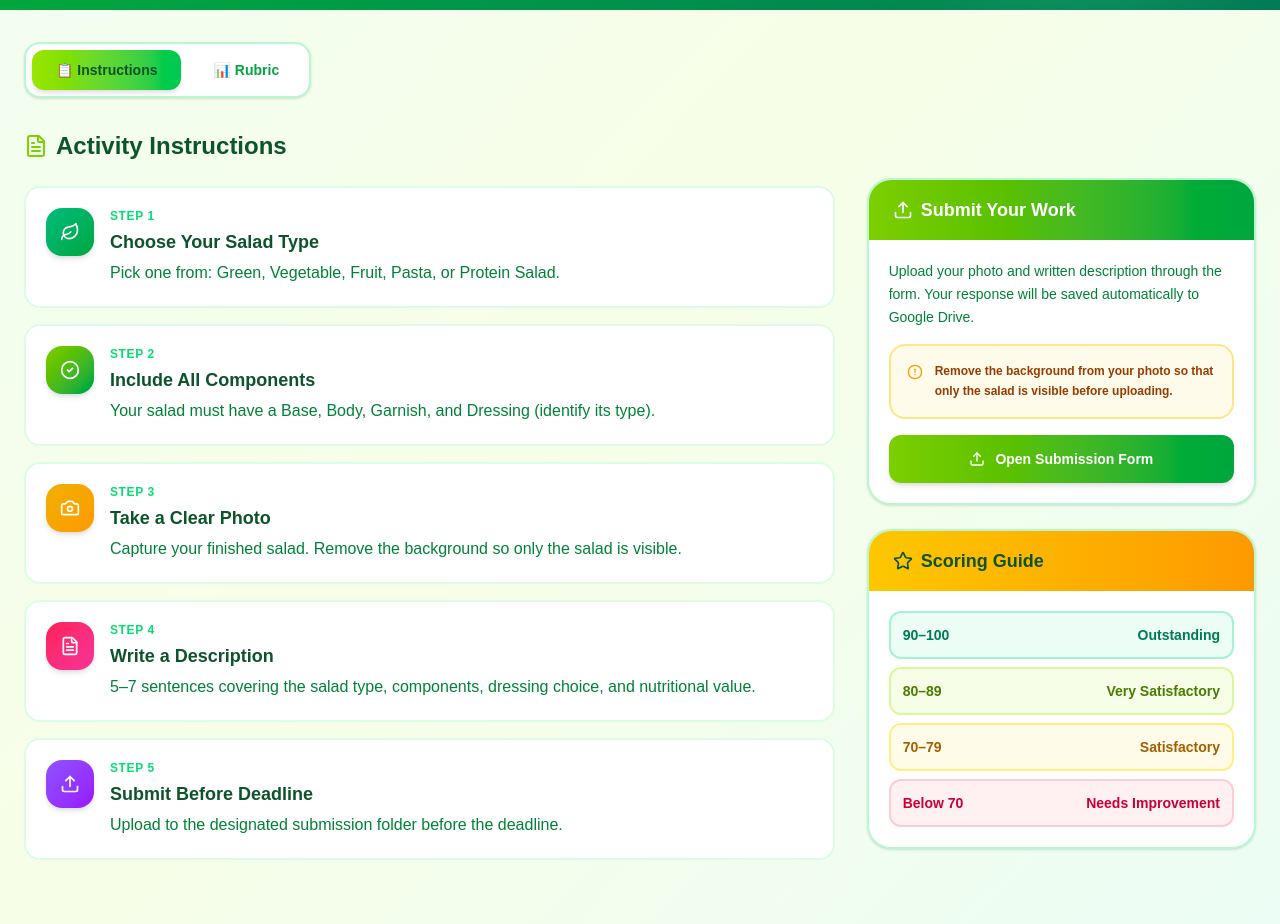
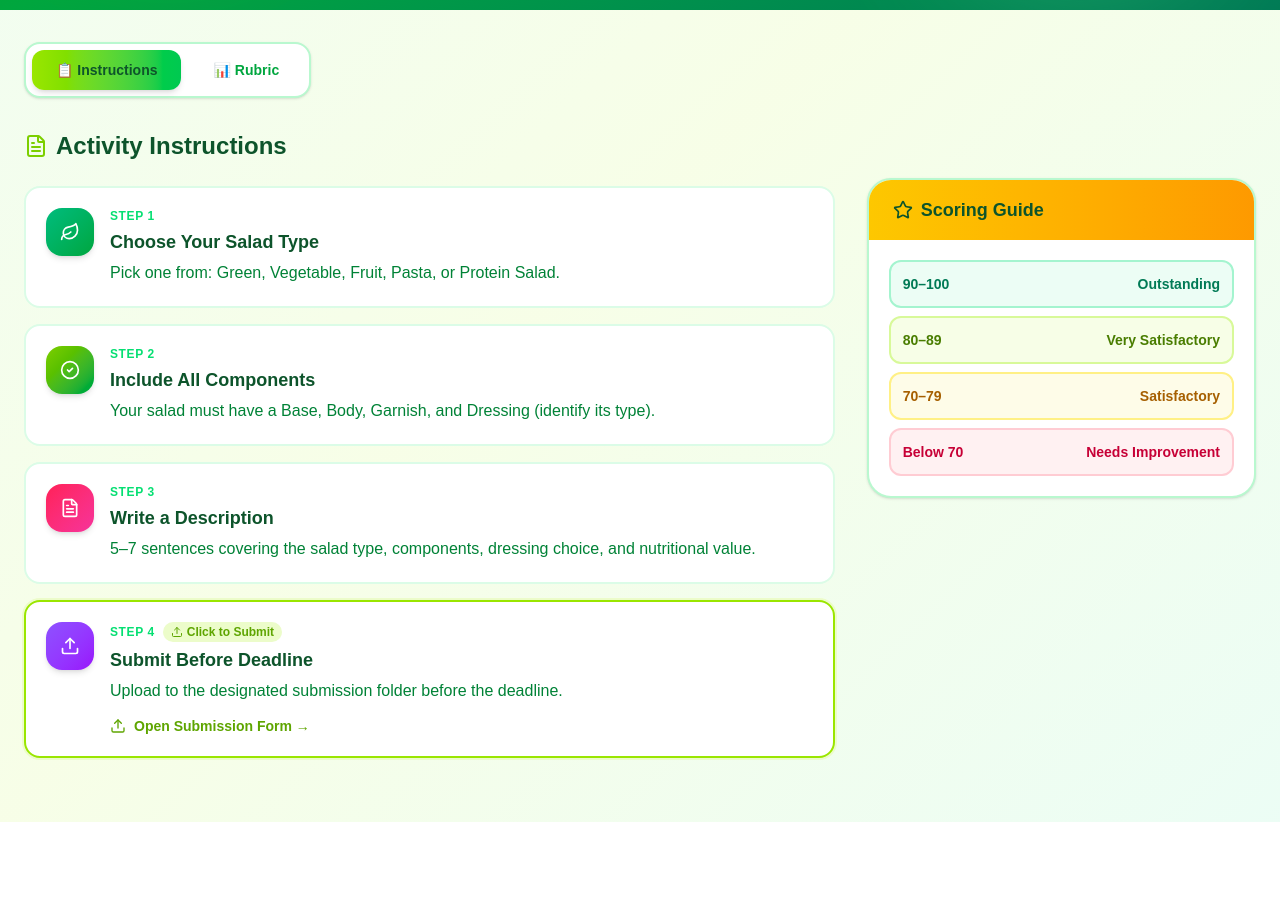
Before and after one commit to llyj-yver/tes, a Next.js app: page /activity in a window 1280 px wide. Shown: the part 380-1304 px from the top of the page. After the commit the page ends 1202 px from the top, so only its background shows below. Built offline with nearby package versions, Linux system fonts and the light colour scheme.

Commit message:
activity button issue

```diff
--- a/app/activity/page.tsx
+++ b/app/activity/page.tsx
@@ -125,20 +125,13 @@ const instructionSteps = [
   },
   {
     num: 3,
-    icon: <Camera className="w-5 h-5" />,
-    title: "Take a Clear Photo",
-    desc: "Capture your finished salad. Remove the background so only the salad is visible.",
-    color: "from-yellow-500 to-amber-500",
-  },
-  {
-    num: 4,
     icon: <FileText className="w-5 h-5" />,
     title: "Write a Description",
     desc: "5–7 sentences covering the salad type, components, dressing choice, and nutritional value.",
     color: "from-rose-500 to-pink-500",
   },
   {
-    num: 5,
+    num: 4,
     icon: <Upload className="w-5 h-5" />,
     title: "Submit Before Deadline",
     desc: "Upload to the designated submission folder before the deadline.",
@@ -146,7 +139,6 @@ const instructionSteps = [
   },
 ];
 
-// ── Component ────────────────────────────────────────────────────────────────
 const ActivityPage = () => {
   const router = useRouter();
   const [expandedRubric, setExpandedRubric] = useState<number | null>(null);
@@ -249,71 +241,61 @@ const ActivityPage = () => {
                   Activity Instructions
                 </h2>
 
-                {instructionSteps.map((step, idx) => (
+                {instructionSteps.map((step, idx) => {
+                  const isLast = idx === instructionSteps.length - 1;
+
+                  const content = (
                     <motion.div
                       key={idx}
                       initial={{ opacity: 0, x: -20 }}
                       animate={{ opacity: 1, x: 0 }}
                       transition={{ delay: idx * 0.08 }}
-                    className="flex gap-4 bg-white rounded-2xl p-5 border-2 border-green-100 hover:border-green-300 hover:shadow-md transition-all group"
+                      className={`flex gap-4 bg-white rounded-2xl p-5 border-2 transition-all group ${
+                        isLast
+                          ? "border-lime-400 hover:border-lime-500 hover:shadow-lg cursor-pointer ring-2 ring-lime-100"
+                          : "border-green-100 hover:border-green-300 hover:shadow-md"
+                      }`}
                     >
                       <div className={`w-12 h-12 rounded-2xl bg-gradient-to-br ${step.color} flex items-center justify-center text-white shrink-0 shadow-md group-hover:scale-110 transition-transform`}>
                         {step.icon}
                       </div>
-                    <div>
+                      <div className="flex-1">
                         <div className="flex items-center gap-2 mb-1">
                           <span className="text-xs font-extrabold text-green-400 uppercase tracking-wider">Step {step.num}</span>
+                          {isLast && (
+                            <span className="text-xs font-extrabold text-lime-600 bg-lime-100 px-2 py-0.5 rounded-full flex items-center gap-1">
+                              <Upload className="w-3 h-3" /> Click to Submit
+                            </span>
+                          )}
                         </div>
                         <h3 className="font-extrabold text-green-900 text-lg mb-1">{step.title}</h3>
                         <p className="text-green-700 leading-relaxed">{step.desc}</p>
+                        {isLast && (
+                          <div className="mt-3 flex items-center gap-2 text-lime-600 font-bold text-sm">
+                            <Upload className="w-4 h-4" />
+                            Open Submission Form →
+                          </div>
+                        )}
                       </div>
                     </motion.div>
-                ))}
-              </div>
+                  );
 
-              {/* Right: Submit + Alert + Scoring Guide */}
-              <div className="space-y-6 mt-12">
-
-                {/* Submit Card */}
-                <motion.div
-                  initial={{ opacity: 0, x: 20 }}
-                  animate={{ opacity: 1, x: 0 }}
-                  transition={{ delay: 0.2 }}
-                  className="bg-white rounded-3xl border-2 border-green-200 overflow-hidden shadow-sm"
-                >
-                  <div className="bg-gradient-to-r from-lime-500 to-green-600 px-6 py-4">
-                    <h3 className="text-white font-extrabold text-lg flex items-center gap-2">
-                      <Upload className="w-5 h-5" /> Submit Your Work
-                    </h3>
-                  </div>
-                  <div className="p-5 space-y-4">
-                    <p className="text-green-700 text-sm leading-relaxed">
-                      Upload your photo and written description through the form. Your response will be saved automatically to Google Drive.
-                    </p>
-
-                    {/* Alert */}
-                    <div className="flex gap-3 bg-amber-50 border-2 border-amber-200 rounded-2xl p-4">
-                      <AlertCircle className="w-4 h-4 text-amber-500 shrink-0 mt-0.5" />
-                      <p className="text-amber-800 text-xs font-semibold leading-relaxed">
-                        Remove the background from your photo so that only the salad is visible before uploading.
-                      </p>
-                    </div>
-
-                    {/* Button */}
-                    {/* 👇 Replace href with your actual Google Form link */}
+                  return isLast ? (
                     <a
+                      key={idx}
                       href="https://forms.gle/aXd5zNjBBe3KnwRM8"
                       target="_blank"
                       rel="noopener noreferrer"
-                      className="flex items-center justify-center gap-2.5 w-full bg-gradient-to-r from-lime-500 to-green-600 hover:from-lime-400 hover:to-green-500 text-white font-extrabold text-sm px-6 py-3.5 rounded-xl shadow-md hover:shadow-lg transition-all hover:-translate-y-0.5 active:translate-y-0"
+                      className="block"
                     >
-                      <Upload className="w-4 h-4" />
-                      Open Submission Form
+                      {content}
                     </a>
+                  ) : content;
+                })}
               </div>
-                </motion.div>
 
-                {/* Scoring Guide */}
+              {/* Right: Scoring Guide */}
+              <div className="space-y-6 mt-12">
                 <motion.div
                   initial={{ opacity: 0, x: 20 }}
                   animate={{ opacity: 1, x: 0 }}
@@ -339,7 +321,6 @@ const ActivityPage = () => {
                     ))}
                   </div>
                 </motion.div>
-
               </div>
             </motion.div>
           )}
```
Lines whose indentation alone changed are shown as unchanged.
